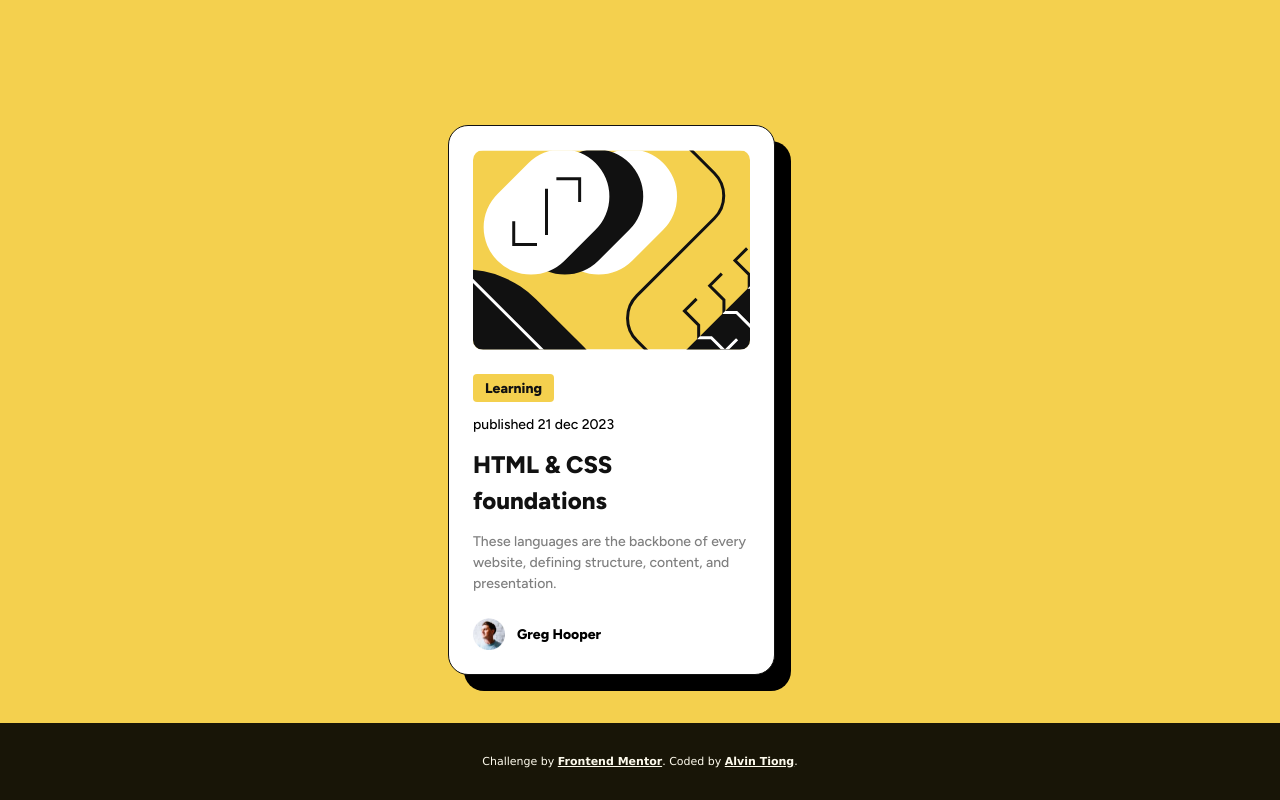
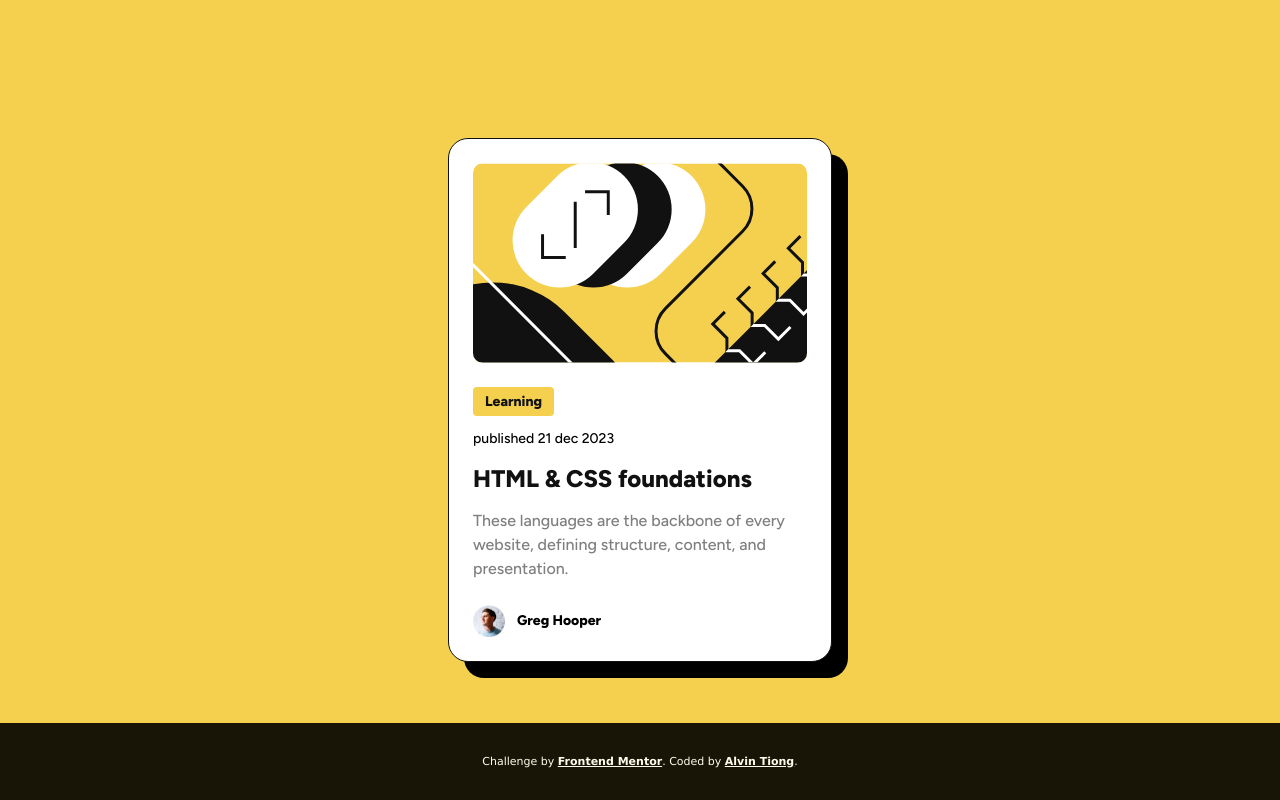
Before and after one commit to chuantiong/blog-preview-card, a website built with Vite: page index.html in a window 1280 px wide. Built offline with nearby package versions, Linux system fonts and the light colour scheme.

Commit message:
Update style.scss

```diff
--- a/src/scss/style.scss
+++ b/src/scss/style.scss
@@ -29,9 +29,10 @@ img {
 }
 
 .main {
-    width: 50%;
+    width: 100vw;
     display: grid;
     place-items: center;
+    padding-inline: 8rem;
 }
 
 .card {
@@ -122,6 +123,11 @@ img {
 }
 
 @media (min-width: 650px) {
+    .main {
+        width: 100%;
+        padding-inline: 0;
+    }
+
     .card {
         &__status,
         &__date {
@@ -132,7 +138,7 @@ img {
             font-size: 1.5rem;
         }
 
-        &_description {
+        &__description {
             font-size: 1rem;
         }
     }
```
